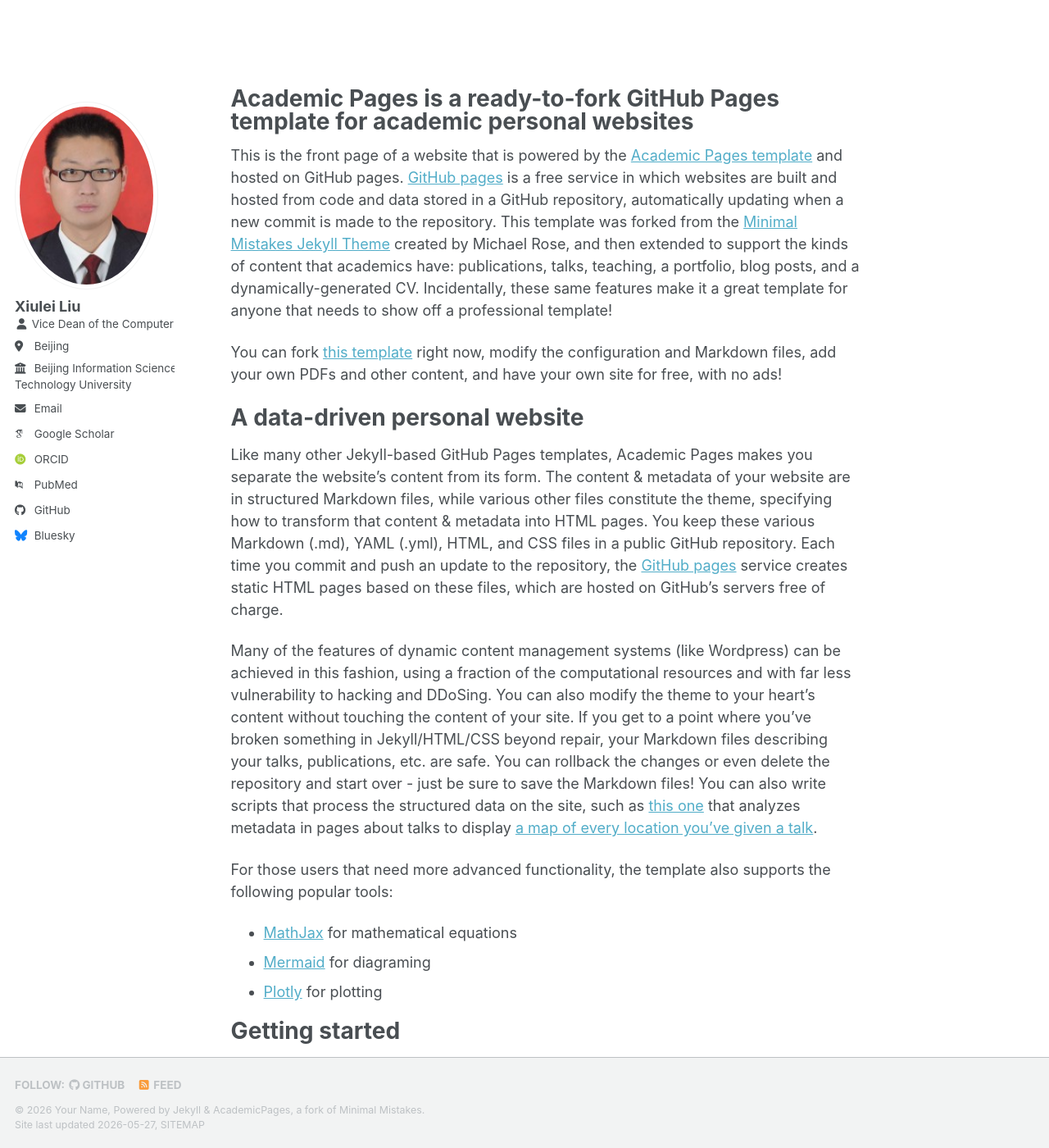
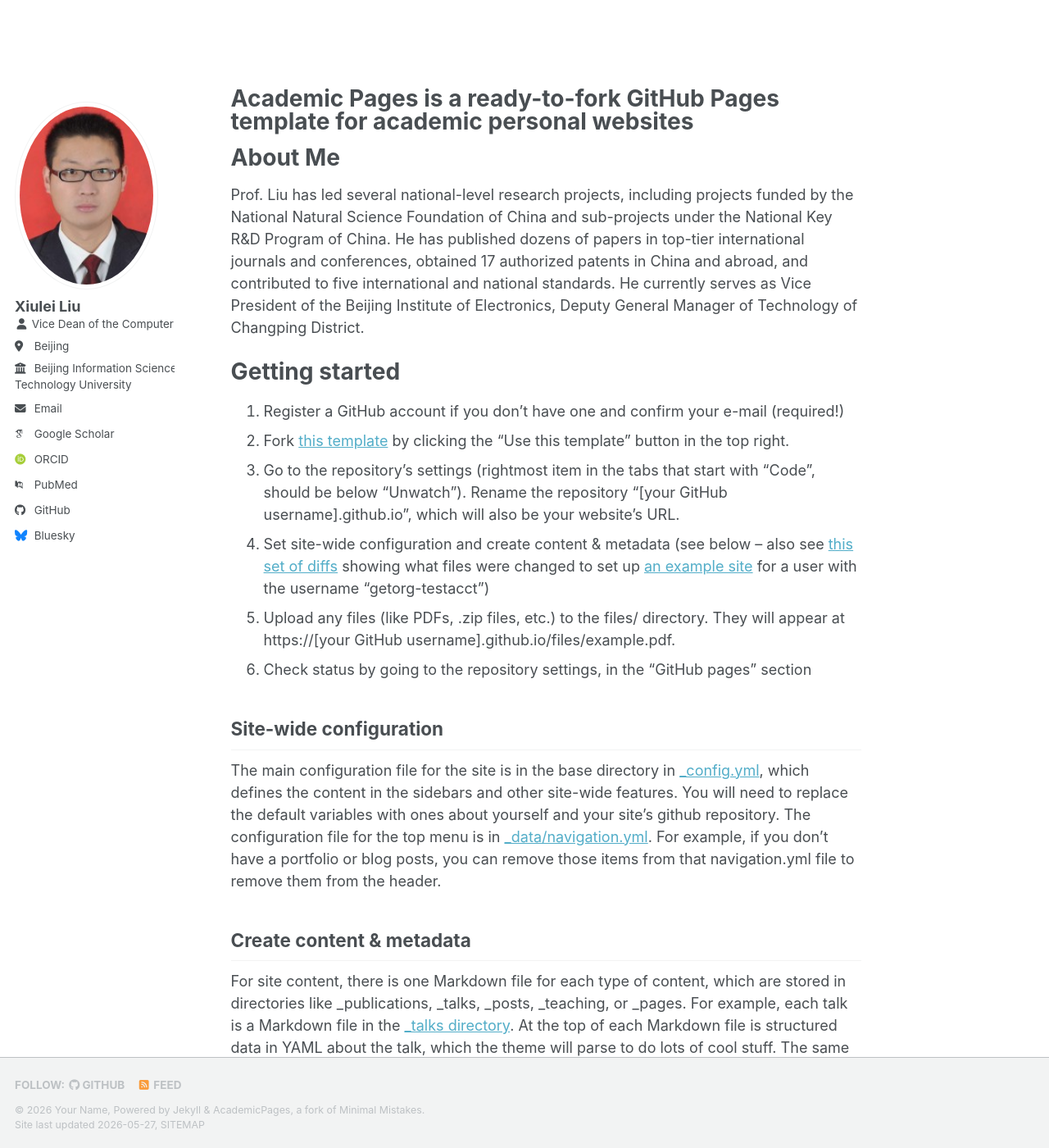
Before and after one commit to zml110120/XiuleiLiu_homepage, a Jekyll site: the page built from _pages/about.md, in a window 1280 px wide and 1400 px high. Shown: the whole window at 82% size. Built offline with Jekyll 4.4.1, drawn with Linux system fonts in a browser that asks for light colours; some web fonts are replaced; a script bundle is joined from its source files by our own code; library files that are not in the unit come from our copies.

Commit message:
Update about.md

```diff
--- a/_pages/about.md
+++ b/_pages/about.md
@@ -7,20 +7,9 @@ redirect_from:
   - /about.html
 ---
 
-This is the front page of a website that is powered by the [Academic Pages template](https://github.com/academicpages/academicpages.github.io) and hosted on GitHub pages. [GitHub pages](https://pages.github.com) is a free service in which websites are built and hosted from code and data stored in a GitHub repository, automatically updating when a new commit is made to the repository. This template was forked from the [Minimal Mistakes Jekyll Theme](https://mmistakes.github.io/minimal-mistakes/) created by Michael Rose, and then extended to support the kinds of content that academics have: publications, talks, teaching, a portfolio, blog posts, and a dynamically-generated CV. Incidentally, these same features make it a great template for anyone that needs to show off a professional template!
-
- You can fork [this template](https://github.com/academicpages/academicpages.github.io) right now, modify the configuration and Markdown files, add your own PDFs and other content, and have your own site for free, with no ads!
-
-A data-driven personal website
+About Me
 ======
-Like many other Jekyll-based GitHub Pages templates, Academic Pages makes you separate the website's content from its form. The content & metadata of your website are in structured Markdown files, while various other files constitute the theme, specifying how to transform that content & metadata into HTML pages. You keep these various Markdown (.md), YAML (.yml), HTML, and CSS files in a public GitHub repository. Each time you commit and push an update to the repository, the [GitHub pages](https://pages.github.com/) service creates static HTML pages based on these files, which are hosted on GitHub's servers free of charge.
-
-Many of the features of dynamic content management systems (like Wordpress) can be achieved in this fashion, using a fraction of the computational resources and with far less vulnerability to hacking and DDoSing. You can also modify the theme to your heart's content without touching the content of your site. If you get to a point where you've broken something in Jekyll/HTML/CSS beyond repair, your Markdown files describing your talks, publications, etc. are safe. You can rollback the changes or even delete the repository and start over - just be sure to save the Markdown files! You can also write scripts that process the structured data on the site, such as [this one](https://github.com/academicpages/academicpages.github.io/blob/master/talkmap.ipynb) that analyzes metadata in pages about talks to display [a map of every location you've given a talk](https://academicpages.github.io/talkmap.html).
-
-For those users that need more advanced functionality, the template also supports the following popular tools:
-- [MathJax](https://www.mathjax.org/) for mathematical equations
-- [Mermaid](https://mermaid.js.org/) for diagraming
-- [Plotly](https://plotly.com/javascript/) for plotting
+Prof. Liu has led several national-level research projects, including projects funded by the National Natural Science Foundation of China and sub-projects under the National Key R&D Program of China. He has published dozens of papers in top-tier international journals and conferences, obtained 17 authorized patents in China and abroad, and contributed to five international and national standards. He currently serves as Vice President of the Beijing Institute of Electronics, Deputy General Manager of Technology of Changping District.
 
 Getting started
 ======
```
